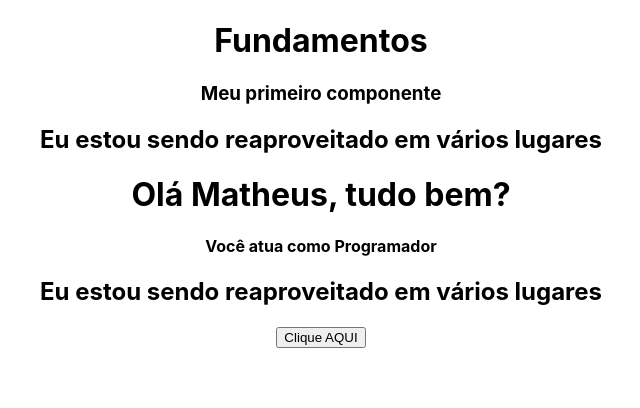
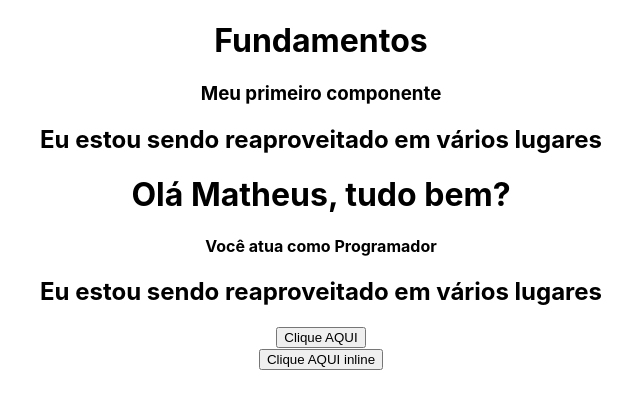
Before and after one commit to Orozimbo1/ReactJs, a React (Create React App) app in the folder fundamentos/: page / in a window 1280 px wide. Shown: the top 408 px of the page, without its empty margins (319-959 px from the left). Built offline with nearby package versions, Linux system fonts and the light colour scheme; the HTML template or start-up script is replaced by a standard one.

Commit message:
Funções no evento

```diff
--- a/fundamentos/src/components/Events.js
+++ b/fundamentos/src/components/Events.js
@@ -12,6 +12,9 @@ const Events = () => {
             <div>
                 <button onClick={handleMyEvent}>Clique AQUI</button>
             </div>
+            <div>
+                <button onClick={() => console.log('evento inline')}>Clique AQUI inline</button>
+            </div>
         </div>
     )
 }
```
